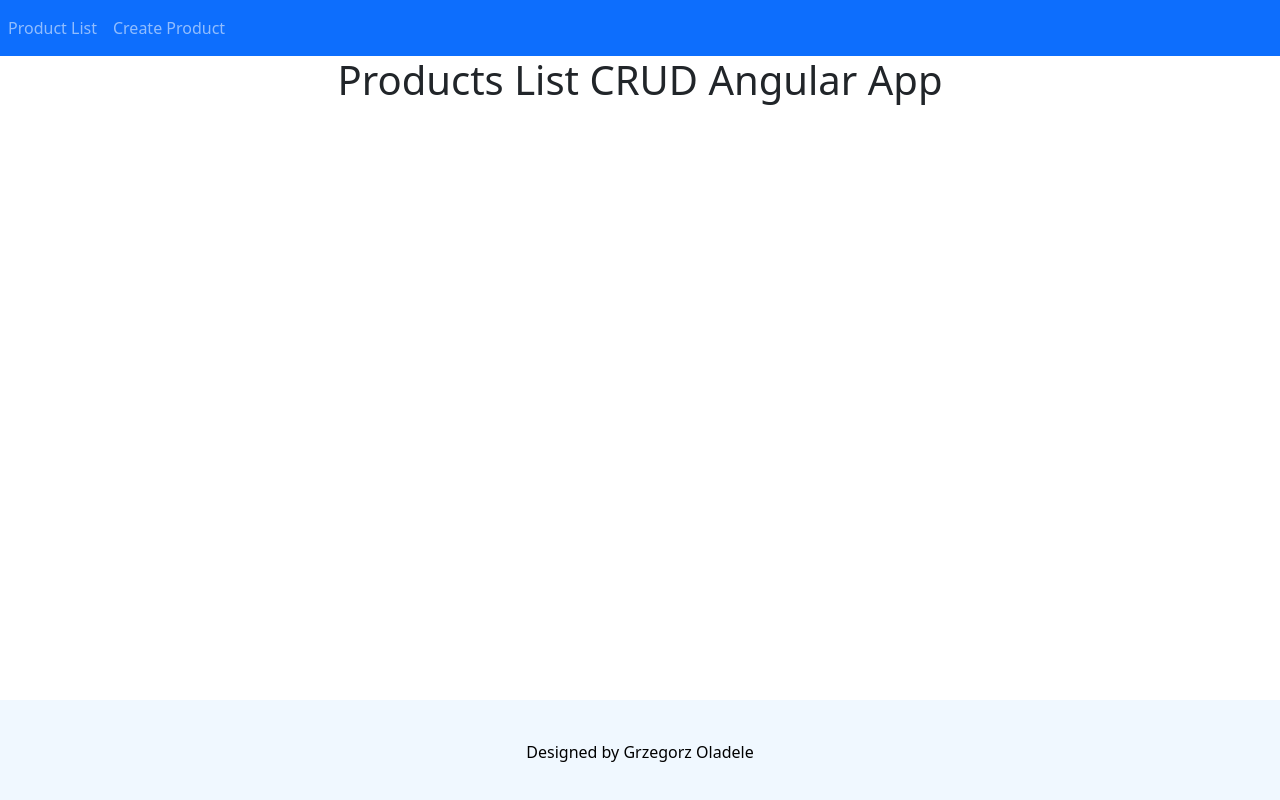
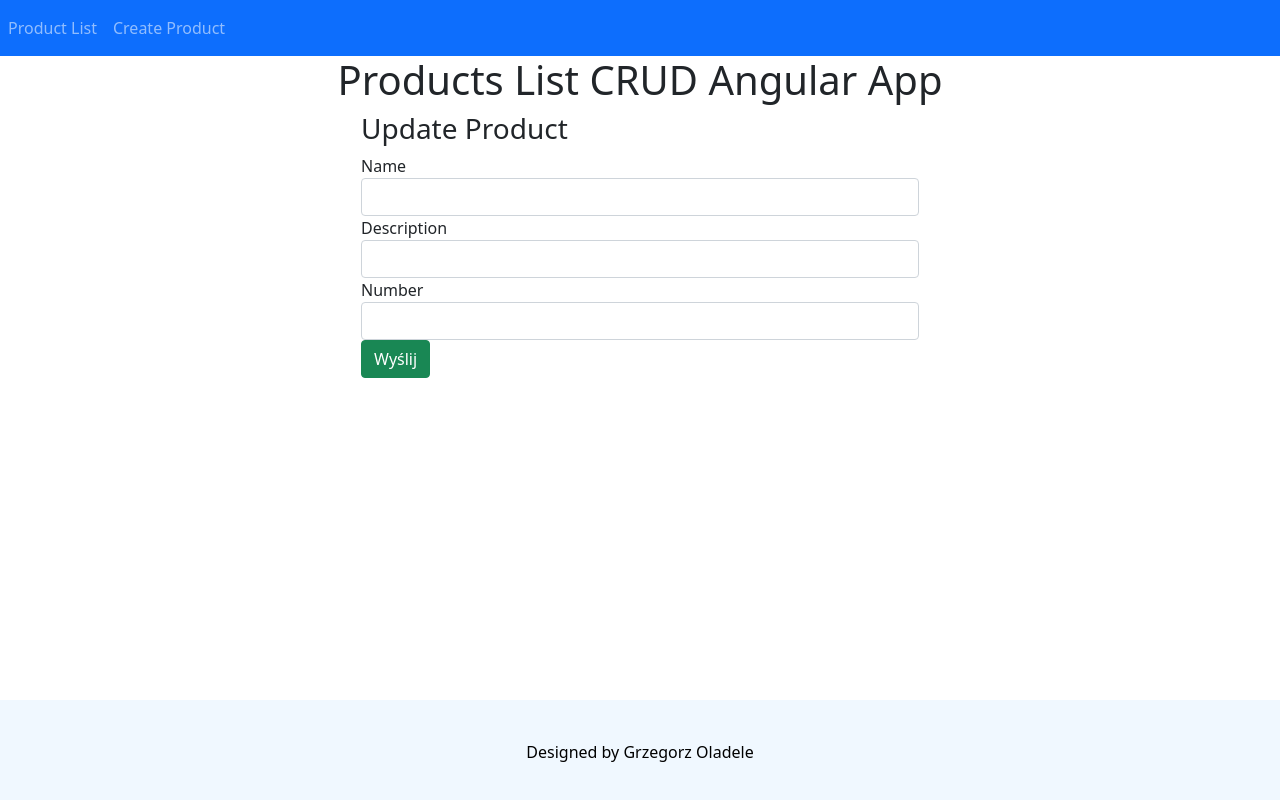
Before and after one commit to grzegorz-oladele/Products-List-Angular-CRUD, an Angular app: page /update-product/1 in a window 1280 px wide. Before the commit this address led to /. Built offline with nearby package versions, Linux system fonts and the light colour scheme; no server answers.

Commit message:
#6 - adding functionality of updating the product

```diff
--- a/src/app/app-routing.module.ts
+++ b/src/app/app-routing.module.ts
@@ -2,11 +2,13 @@ import {NgModule} from '@angular/core';
 import {RouterModule, Routes} from '@angular/router';
 import {ProductListComponent} from "./product-list/product-list.component";
 import {CreateProductComponent} from "./create-product/create-product.component";
+import {UpdateProductComponent} from "./update-product/update-product.component";
 
 const routes: Routes = [
   {path: 'products', component: ProductListComponent},
   {path: '', redirectTo: 'products', pathMatch: 'full'},
-  {path: 'create-product', component: CreateProductComponent}
+  {path: 'create-product', component: CreateProductComponent},
+  {path:'update-product/:id', component:UpdateProductComponent}
 ];
 
 @NgModule({
--- a/src/app/app.module.ts
+++ b/src/app/app.module.ts
@@ -7,12 +7,14 @@ import {ProductListComponent} from "./product-list/product-list.component";
 import {HttpClientModule} from "@angular/common/http";
 import { CreateProductComponent } from './create-product/create-product.component';
 import {FormsModule} from "@angular/forms";
+import { UpdateProductComponent } from './update-product/update-product.component';
 
 @NgModule({
   declarations: [
     AppComponent,
     ProductListComponent,
-    CreateProductComponent
+    CreateProductComponent,
+    UpdateProductComponent
   ],
   imports: [
     BrowserModule,
--- a/src/app/product-list/product-list.component.html
+++ b/src/app/product-list/product-list.component.html
@@ -6,6 +6,7 @@
     <th>Name</th>
     <th>Description</th>
     <th>Number</th>
+    <th>What do you want to do</th>
   </tr>
   </thead>
   <tbody>
@@ -14,6 +15,10 @@
     <td>{{product.name}}</td>
     <td>{{product.description}}</td>
     <td>{{product.number}}</td>
+    <td>
+      <button class="btn btn-danger">Delete</button>
+      <button (click)="updateProduct(product.id)" class="btn btn-warning">Update</button>
+    </td>
   </tr>
   </tbody>
 </table>
--- a/src/app/product-list/product-list.component.ts
+++ b/src/app/product-list/product-list.component.ts
@@ -1,6 +1,7 @@
 import { Component, OnInit } from '@angular/core';
 import {Product} from "../product";
 import {ProductService} from "../product.service";
+import {Router} from "@angular/router";
 
 @Component({
   selector: 'app-product-list',
@@ -11,7 +12,7 @@ export class ProductListComponent implements OnInit {
 
   products: Product[] | undefined;
 
-  constructor(private productService: ProductService) { }
+  constructor(private productService: ProductService, private router: Router) { }
 
   ngOnInit(): void {
     this.getProductsList()
@@ -23,6 +24,10 @@ export class ProductListComponent implements OnInit {
     })
   }
 
+  updateProduct(id: number) {
+    this.router.navigate(['update-product', id])
+  }
+
 
 
 }
--- a/src/app/product.service.ts
+++ b/src/app/product.service.ts
@@ -20,4 +20,12 @@ export class ProductService {
   createProduct(product: Product): Observable<Object> {
     return this.httpClient.post(`${this.URL}`, product);
   }
+
+  getProductById(id: number): Observable<Product> {
+    return this.httpClient.get<Product>(`${this.URL}/${id}`);
+  }
+
+  updateProduct(id: number, product: Product): Observable<Object> {
+    return this.httpClient.put(`${this.URL}/${id}`, product);
+  }
 }
--- /dev/null
+++ b/src/app/update-product/update-product.component.html
@@ -0,0 +1,20 @@
+<div class="col-md-6 offset-md-3">
+  <h3>Update Product</h3>
+  <form (ngSubmit)="onSubmit()">
+    <div class="form-group">
+      <label>Name</label>
+      <input type="text" class="form-control" id="name" [(ngModel)]="product.name" [ngModelOptions]="{standalone:true}">
+    </div>
+    <div class="form-group">
+      <label>Description</label>
+      <input type="text" class="form-control" id="description" [(ngModel)]="product.description"
+             [ngModelOptions]="{standalone:true}">
+    </div>
+    <div class="form-group">
+      <label>Number</label>
+      <input type="number" class="form-control" id="number" [(ngModel)]="product.number"
+             [ngModelOptions]="{standalone:true}">
+    </div>
+    <button class="btn btn-success" type="submit">Wyślij</button>
+  </form>
+</div>
--- /dev/null
+++ b/src/app/update-product/update-product.component.ts
@@ -0,0 +1,39 @@
+import {Component, OnInit} from '@angular/core';
+import {ProductService} from "../product.service";
+import {Product} from "../product";
+import {ActivatedRoute, Router} from "@angular/router";
+
+@Component({
+  selector: 'app-update-product',
+  templateUrl: './update-product.component.html',
+  styleUrls: ['./update-product.component.css']
+})
+export class UpdateProductComponent implements OnInit {
+
+  // @ts-ignore
+  id: number;
+  // @ts-ignore
+  product: Product = new Product();
+
+  constructor(private productService: ProductService, private route: ActivatedRoute, private router: Router) {
+  }
+
+  ngOnInit(): void {
+    this.id = this.route.snapshot.params['id'];
+    this.productService.getProductById(this.id).subscribe(data => {
+      this.product = data;
+    })
+  }
+
+  onSubmit() {
+    this.productService.updateProduct(this.id, this.product).subscribe(data => {
+      this.goToProductList();
+    })
+  }
+
+  goToProductList() {
+    this.router.navigate(['/products'])
+  }
+
+
+}
```
Also changed, not shown: src/app/product.ts (+8 -4 lines), src/app/update-product/update-product.component.css (added), 1 other file (tests, documents, lock files or other folders).
